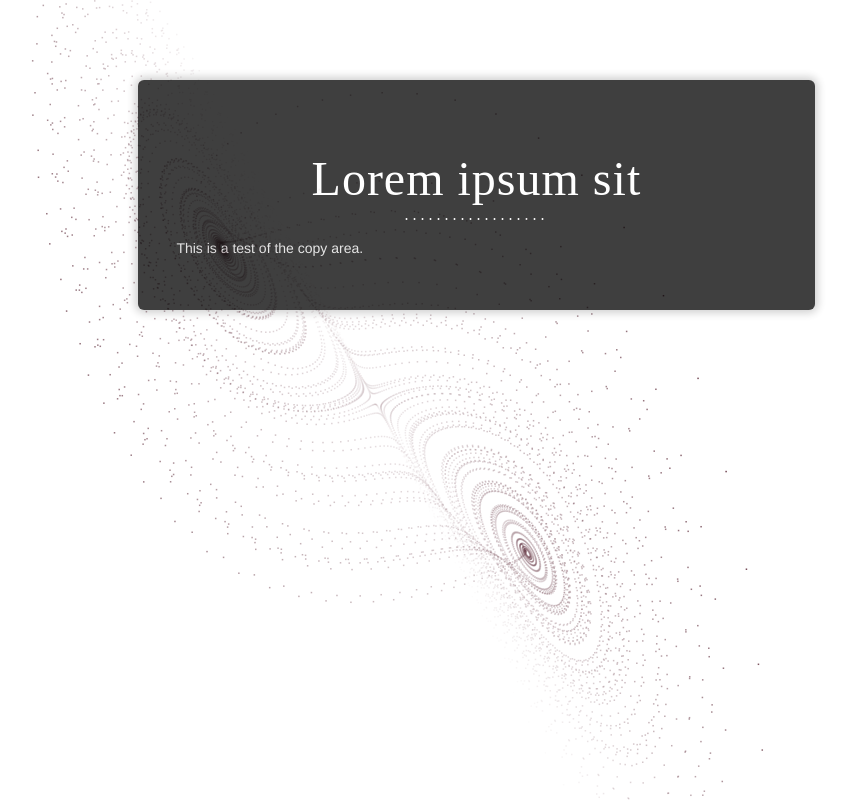
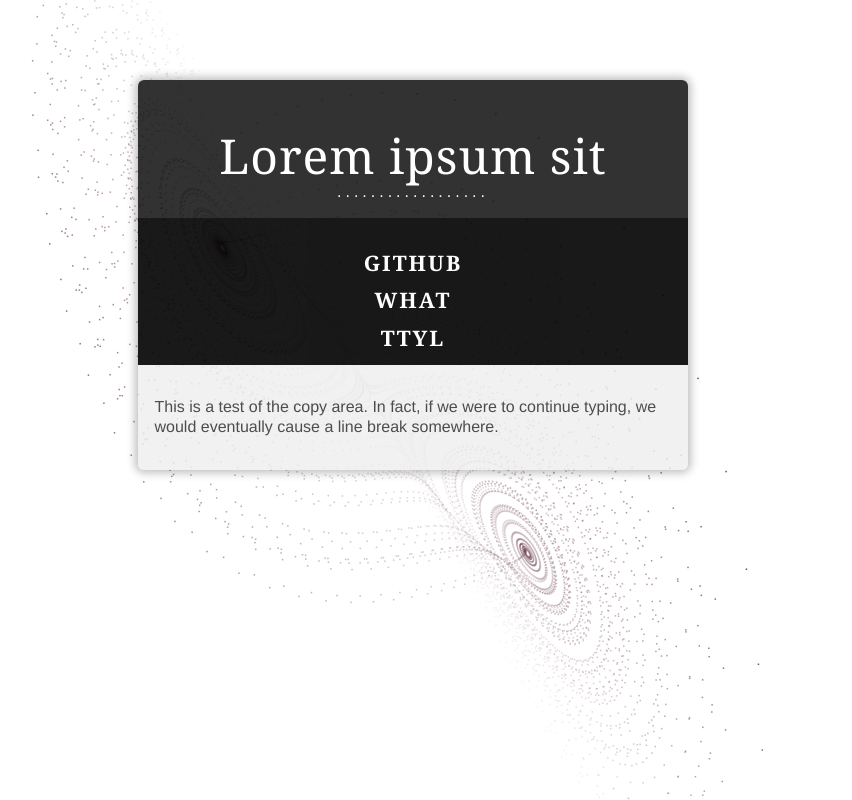
Before and after one commit to razh/about, a plain HTML site: page index.html in a window 1280 px wide. Shown: the whole page, without its empty margins (202-1054 px from the left). Drawn offline with Linux system fonts and the light colour scheme.

Commit message:
Significant changes to CSS with addition of separate hero sections

```diff
--- a/css/about.css
+++ b/css/about.css
@@ -1,21 +1,21 @@
 /* Adapted from Twitter Bootstrap: twitter.github.com/bootstrap */
 
-html, body {
+body {
   margin: 0;
   padding: 0;
+  font-family: 'Helvetica Neue', Helvetica, Arial, sans-serif;
+  font-size: 16px;
+  font-weight: 400;
+  line-height: 20px;
 }
 
 h1, h2, h3, h4, h5, h6 {
-  font-family: 'Georgia, serif';
+  font-family: Georgia, serif;
   margin-bottom: 0;
 }
 
 p {
-  color: #DDD;
-  font-family: 'Helvetica Neue', Helvetica, Arial, sans-serif;
-  font-size: 14px;
-  font-weight: 300;
-  line-height: 20px;
+  color: #222;
 }
 
 canvas {
@@ -27,11 +27,8 @@ canvas {
   position: absolute;
   top: 10%;
   left: 50%;
-  width: 600px;
+  width: 550px;
   margin-left: -300px;
-  padding: 3%;
-  background-color: #000;
-  opacity: 0.75;
 
   -webkit-border-radius: 6px;
      -moz-border-radius: 6px;
@@ -42,13 +39,43 @@ canvas {
           box-shadow: 0 0 9px 3px rgba( 0, 0, 0, 0.25 );
 }
 
-.hero .hero-top {}
-
 .hero h1 {
   font-size: 36pt;
   font-weight: 100;
   letter-spacing: 1px;
   color: #FFF;
+  line-height: 40pt;
+}
+
+.hero .hero-top {
+  background-color: #000;
+  opacity: 0.8;
+  padding: 3%;
+
+  border-top-left-radius: 6px;
+  border-top-right-radius: 6px;
+}
+
+.hero .hero-middle {
+  color: #FFF;
+  background-color: #000;
+  opacity: 0.9;
+  padding: 3%;
+}
+
+.hero .hero-middle h2 {
+  font-size: 16pt;
+  letter-spacing: 2px;
+  text-transform: uppercase;
+}
+
+.hero .hero-bottom {
+  background-color: #EEE;
+  opacity: 0.8;
+  padding: 3%;
+
+  border-bottom-left-radius: 6px;
+  border-bottom-right-radius: 6px;
 }
 
 .center {
@@ -59,7 +86,6 @@ canvas {
   color: #FFF;
   letter-spacing: 4px;
 }
-
 
 @media(max-width: 767px) {
   .hero {
--- a/index.html
+++ b/index.html
@@ -8,9 +8,18 @@
     <div class="hero">
       <div class="hero-top">
         <h1 class="center">Lorem ipsum sit</h1>
+        <div class="center decoration">..................</div>
       </div>
-      <div class="center decoration">..................</div>
-      <p>This is a test of the copy area.</p>
+      <div class="hero-middle">
+        <div class="center">
+          <h2>Github</h2>
+          <h2>What</h2>
+          <h2>TTYL</h2>
+        </div>
+      </div>
+      <div class="hero-bottom">
+        <p>This is a test of the copy area. In fact, if we were to continue typing, we would eventually cause a line break somewhere.</p>
+      </div>
     </div>
     <script src="js/background.js"></script>
   </body>
```
